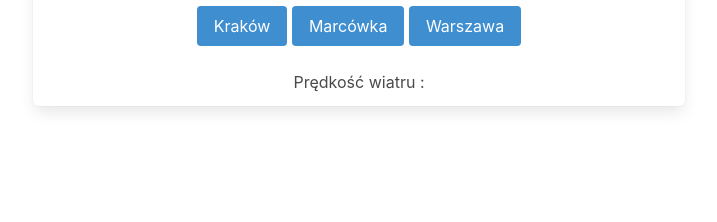
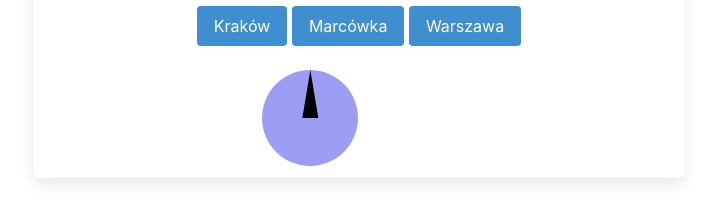
Before and after one commit to JarekBigaj/WeatherApp, a plain HTML site: page index.html in a window 1280 px wide. Shown: the part 138-360 px from the top of the page, without its empty margins (281-998 px from the left). Drawn offline with nearby package versions, Linux system fonts and the light colour scheme; no server answers.

Commit message:
added wind direction compas

```diff
--- a/app.js
+++ b/app.js
@@ -42,6 +42,7 @@ const displayWeatherData = (currentWeather) =>{
     const tempLabel = document.querySelector('[data-id="temperature"]');
     const windSpeedLabel = document.querySelector('[data-id="windSpeed"]');
     const weatherCodeLabel = document.querySelector('[data-id="weatherCode"]');
+    const windDirectionArrow = document.querySelector('[data-id="windDirectionArrow"]');
 
     const {temperature,time,weathercode,winddirection,windspeed} = currentWeather;
     const[dateCurrentWeather, timeCurrentWeather] = time.split("T");
@@ -57,6 +58,8 @@ const displayWeatherData = (currentWeather) =>{
     });
     const [code,infoWeather] = informationAboutCurrentWeather;
     weatherCodeLabel.textContent = infoWeather;
+    console.log(winddirection);
+    windDirectionArrow.style.setProperty('--direction',`${winddirection}deg`);
 
 }
 
--- a/index.html
+++ b/index.html
@@ -38,9 +38,14 @@
                     </div>
                 </div>
                 <div class="column">
-                    <div class="level-item has-text-centered">
-                        <label class="">Prędkość wiatru : </label>
-                        <label class="" data-id="windSpeed"></label>
+                    <div class="wind">
+                        <div class="wind_direction">
+                            <p class="sr-only" data-id="windDirectionText">45deg</p>
+                            <div class="wind_arrow" data-id="windDirectionArrow"></div>
+                        </div>
+                        <div class="level-item has-text-centered">
+                            <label class="label" data-id="windSpeed"></label>
+                        </div>
                     </div>
                 </div>
                 <div class="column">
--- a/main.css
+++ b/main.css
@@ -1 +1,40 @@
 @import "https://cdn.jsdelivr.net/npm/bulma@0.9.4/css/bulma.min.css";
+
+.sr-only:not(:focus):not(:active) {
+    clip: rect(0 0 0 0);
+    clip-path: inset(50%);
+    height: 1px;
+    overflow: hidden;
+    position: absolute;
+    white-space: nowrap;
+    width: 1px;
+}
+
+.wind{
+    display: grid;
+    grid-template-columns: repeat(2, 1fr);
+}
+
+.wind_direction {
+    --size: 6rem;
+    width: var(--size);
+    height: var(--size);
+    border-radius: 50%;
+    background-color: rgba(59, 61, 231, 0.5);
+    display: grid;
+    place-items: center;
+}
+
+.wind_arrow {
+    --direction:0deg;
+    --size:1rem;
+    height: calc(var(--size)*3);
+    width: var(--size);
+    background-color: black;
+    clip-path: polygon(50% 0, 0% 100%, 100% 100%);
+    transform: translateY(-50%)
+    rotate(var(--direction));
+    transform-origin: bottom center;
+
+    transition: transform 500ms ease;
+}
```
